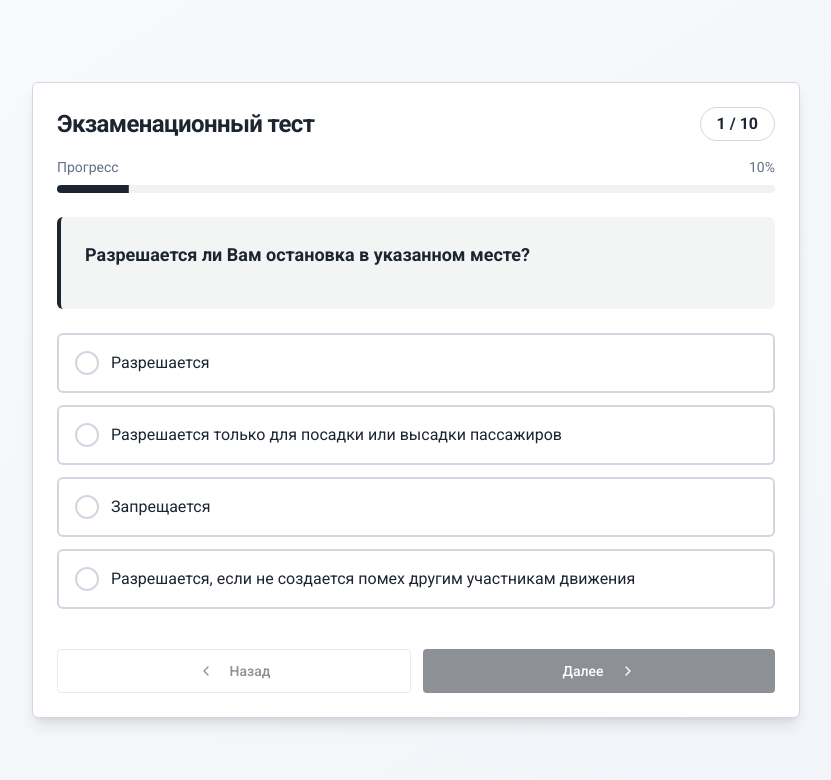
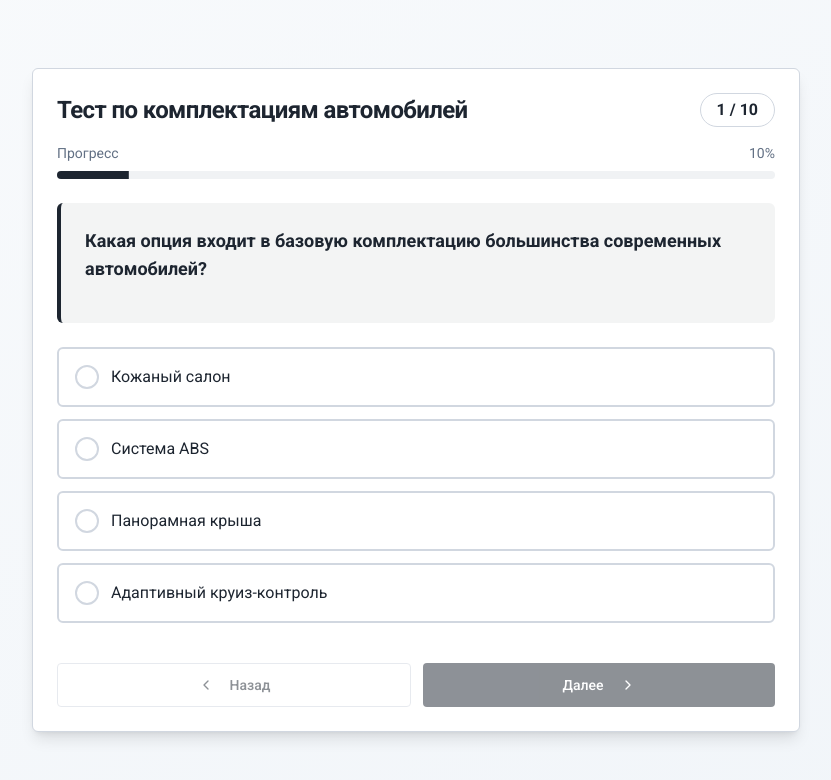
Before and after one commit to pr-poehali-dev/ticket-app-creation, a React (Vite) app: page / in a window 1280 px wide. Shown: the top 780 px of the page, without its empty margins (224-1055 px from the left). Built offline with nearby package versions, Linux system fonts and the light colour scheme.

Commit message:
test: знания комплекта

```diff
--- a/src/pages/Index.tsx
+++ b/src/pages/Index.tsx
@@ -21,111 +21,111 @@ interface LeaderboardEntry {
 const questions: Question[] = [
   {
     id: 1,
-    question: 'Разрешается ли Вам остановка в указанном месте?',
+    question: 'Какая опция входит в базовую комплектацию большинства современных автомобилей?',
     options: [
-      'Разрешается',
-      'Разрешается только для посадки или высадки пассажиров',
-      'Запрещается',
-      'Разрешается, если не создается помех другим участникам движения'
+      'Кожаный салон',
+      'Система ABS',
+      'Панорамная крыша',
+      'Адаптивный круиз-контроль'
+    ],
+    correctAnswer: 1
+  },
+  {
+    id: 2,
+    question: 'Что означает аббревиатура ESP в комплектации автомобиля?',
+    options: [
+      'Электронная система стабилизации',
+      'Электрические стеклоподъемники',
+      'Система экстренного торможения',
+      'Электронный парктроник'
+    ],
+    correctAnswer: 0
+  },
+  {
+    id: 3,
+    question: 'Какой тип привода обозначается как AWD?',
+    options: [
+      'Передний привод',
+      'Задний привод',
+      'Полный привод',
+      'Электрический привод'
     ],
     correctAnswer: 2
   },
   {
-    id: 2,
-    question: 'Какие транспортные средства по Правилам относятся к маршрутным транспортным средствам?',
+    id: 4,
+    question: 'Что входит в пакет опций "Комфорт" в большинстве автомобилей?',
     options: [
-      'Все автобусы',
-      'Автобусы, троллейбусы и трамваи, предназначенные для перевозки людей и движущиеся по установленному маршруту',
-      'Любые транспортные средства, перевозящие пассажиров',
-      'Автобусы и маршрутные такси'
+      'Турбированный двигатель',
+      'Климат-контроль и обогрев сидений',
+      'Спортивная подвеска',
+      'Кованые диски'
     ],
     correctAnswer: 1
   },
   {
-    id: 3,
-    question: 'Вы намерены повернуть направо. Можете ли Вы приступить к повороту?',
+    id: 5,
+    question: 'Какая система помогает при парковке автомобиля?',
     options: [
-      'Можете',
-      'Можете, уступив дорогу пешеходам',
-      'Не можете',
-      'Можете одновременно с пешеходами'
-    ],
-    correctAnswer: 1
-  },
-  {
-    id: 4,
-    question: 'Разрешено ли Вам выполнить обгон в данной ситуации?',
-    options: [
-      'Разрешено',
-      'Разрешено, если обгон будет завершен до перекрестка',
-      'Запрещено',
-      'Разрешено только на нерегулируемом перекрестке'
-    ],
-    correctAnswer: 2
-  },
-  {
-    id: 5,
-    question: 'Какое значение имеет термин "Недостаточная видимость"?',
-    options: [
-      'Видимость дороги менее 100 м',
-      'Видимость дороги менее 150 м',
-      'Видимость дороги менее 300 м в условиях тумана, дождя, снегопада',
-      'Видимость дороги менее 300 м'
+      'ABS',
+      'ESP',
+      'Парктроник',
+      'Круиз-контроль'
     ],
     correctAnswer: 2
   },
   {
     id: 6,
-    question: 'В каких случаях водителю запрещается движение со скоростью более 50 км/ч?',
+    question: 'Что такое мультимедийная система Apple CarPlay?',
     options: [
-      'При управлении мопедом',
-      'При буксировке механического транспортного средства',
-      'Если соответствующий запрет установлен дорожным знаком',
-      'Во всех перечисленных случаях'
+      'Музыкальный плеер',
+      'Интеграция iPhone с системой автомобиля',
+      'Система навигации',
+      'Радио с Bluetooth'
     ],
-    correctAnswer: 3
+    correctAnswer: 1
   },
   {
     id: 7,
-    question: 'Разрешается ли Вам въехать на мост одновременно с мотоциклистом?',
+    question: 'Какой объем двигателя считается оптимальным для городского автомобиля?',
     options: [
-      'Разрешается',
-      'Разрешается, если Вы не затрудните ему движение',
-      'Запрещается',
-      'Разрешается только на большой скорости'
+      '1.0 - 1.6 литра',
+      '2.0 - 2.5 литра',
+      '3.0 - 3.5 литра',
+      '4.0+ литра'
+    ],
+    correctAnswer: 0
+  },
+  {
+    id: 8,
+    question: 'Что означает комплектация "Full Option"?',
+    options: [
+      'Базовая комплектация',
+      'Средняя комплектация',
+      'Максимальная комплектация со всеми опциями',
+      'Спортивная версия'
     ],
     correctAnswer: 2
   },
   {
-    id: 8,
-    question: 'Обязаны ли Вы в данной ситуации подать сигнал правого поворота?',
+    id: 9,
+    question: 'Какая трансмиссия обеспечивает наибольшую экономию топлива?',
     options: [
-      'Обязаны',
-      'Обязаны только в темное время суток',
-      'Не обязаны',
-      'Обязаны при наличии других участников движения'
-    ],
-    correctAnswer: 0
-  },
-  {
-    id: 9,
-    question: 'По какой траектории Вам разрешено выполнить разворот?',
-    options: [
-      'Только по А',
-      'Только по Б',
-      'По любой',
-      'Ни по одной из предложенных'
+      'Механическая КПП',
+      'Автоматическая КПП',
+      'Роботизированная КПП',
+      'Вариатор'
     ],
     correctAnswer: 0
   },
   {
     id: 10,
-    question: 'Что означает мигание зеленого сигнала светофора?',
+    question: 'Что такое система "Старт-Стоп"?',
     options: [
-      'Предупреждает о неисправности светофора',
-      'Разрешает движение и информирует о том, что вскоре будет включен запрещающий сигнал',
-      'Запрещает дальнейшее движение',
-      'Требует снизить скорость'
+      'Система удаленного запуска двигателя',
+      'Автоматическое отключение двигателя на остановках',
+      'Система аварийной остановки',
+      'Круиз-контроль'
     ],
     correctAnswer: 1
   }
@@ -340,7 +340,7 @@ export default function Index() {
       <Card className="w-full max-w-3xl shadow-lg">
         <CardHeader className="space-y-4">
           <div className="flex items-center justify-between">
-            <CardTitle className="text-2xl font-bold">Экзаменационный тест</CardTitle>
+            <CardTitle className="text-2xl font-bold">Тест по комплектациям автомобилей</CardTitle>
             <Badge variant="outline" className="text-base px-4 py-1">
               {currentQuestion + 1} / {questions.length}
             </Badge>
```
